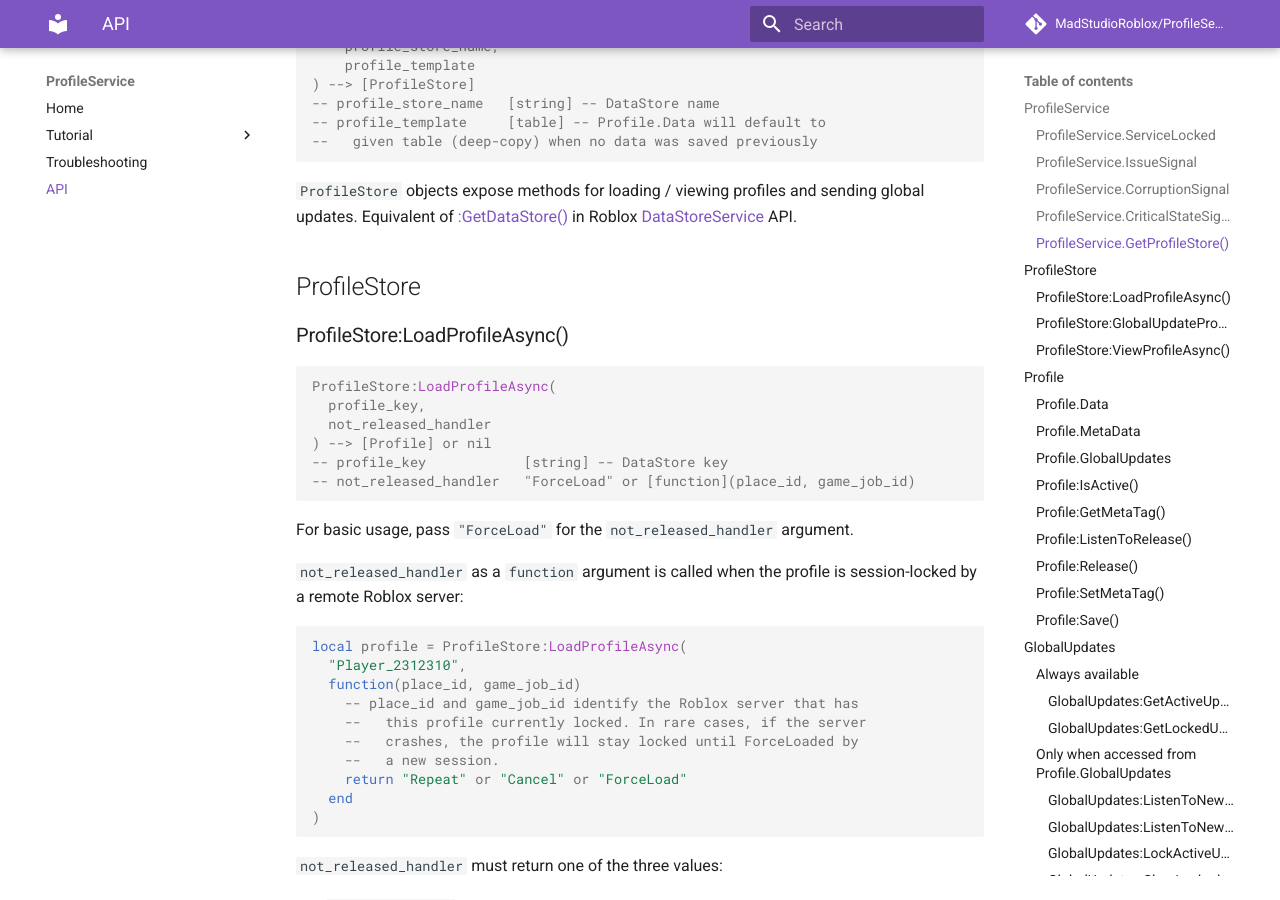
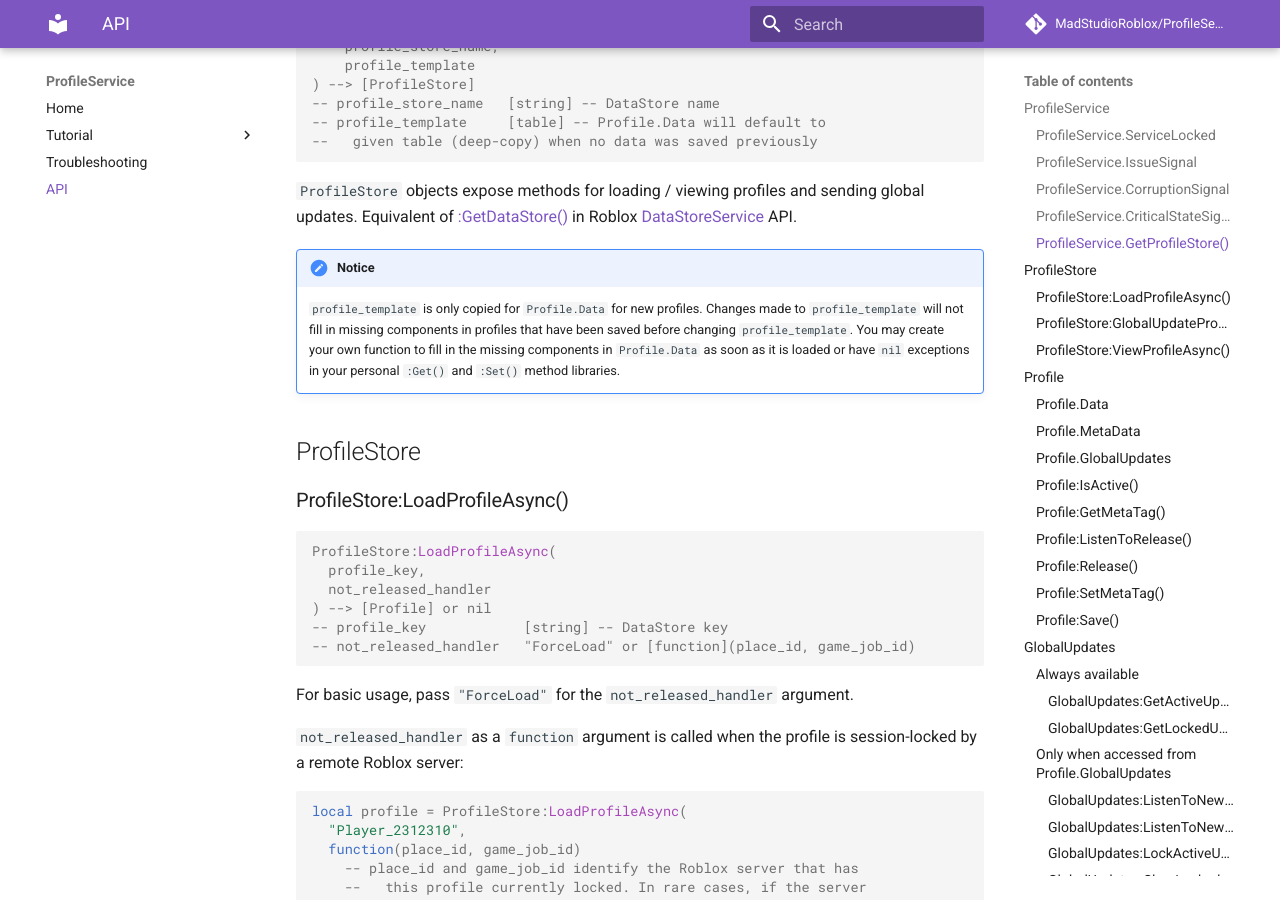
Before and after one commit to MadStudioRoblox/ProfileService, an MkDocs documentation site: the page built from docs/api.md, in a window 1280 px wide and 900 px high, scrolled down 1395 px. Built offline with MkDocs 1.6.1 and Material for MkDocs 9.7.7, drawn with Linux system fonts in a browser that asks for light colours; comment, search, counter and statistics services are not loaded.

Commit message:
Update api.md

````diff
--- a/docs/api.md
+++ b/docs/api.md
@@ -49,6 +49,12 @@
 --   given table (deep-copy) when no data was saved previously
 ```
 `ProfileStore` objects expose methods for loading / viewing profiles and sending global updates. Equivalent of [:GetDataStore()](https://developer.roblox.com/en-us/api-reference/function/DataStoreService/GetDataStore) in Roblox [DataStoreService](https://developer.roblox.com/en-us/api-reference/class/DataStoreService) API.
+
+!!! notice
+    `profile_template` is only copied for `Profile.Data` for new profiles. Changes made to `profile_template` will
+    not fill in missing components in profiles that have been saved before changing `profile_template`.
+    You may create your own function to fill in the missing components in `Profile.Data` as soon as it is
+    loaded or have `nil` exceptions in your personal `:Get()` and `:Set()` method libraries.
 
 ## ProfileStore
 ### ProfileStore:LoadProfileAsync()
````
